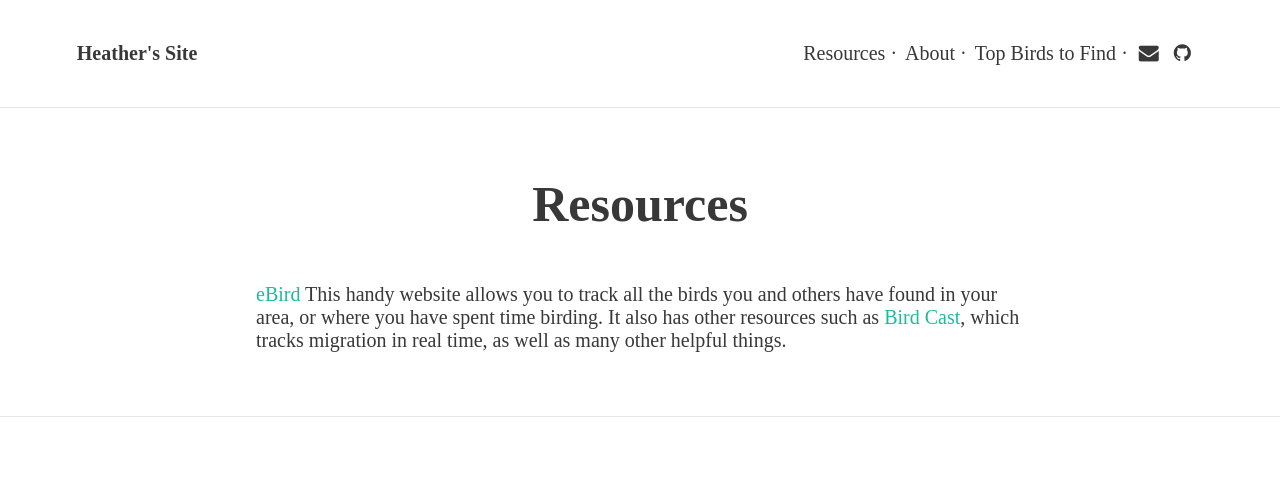
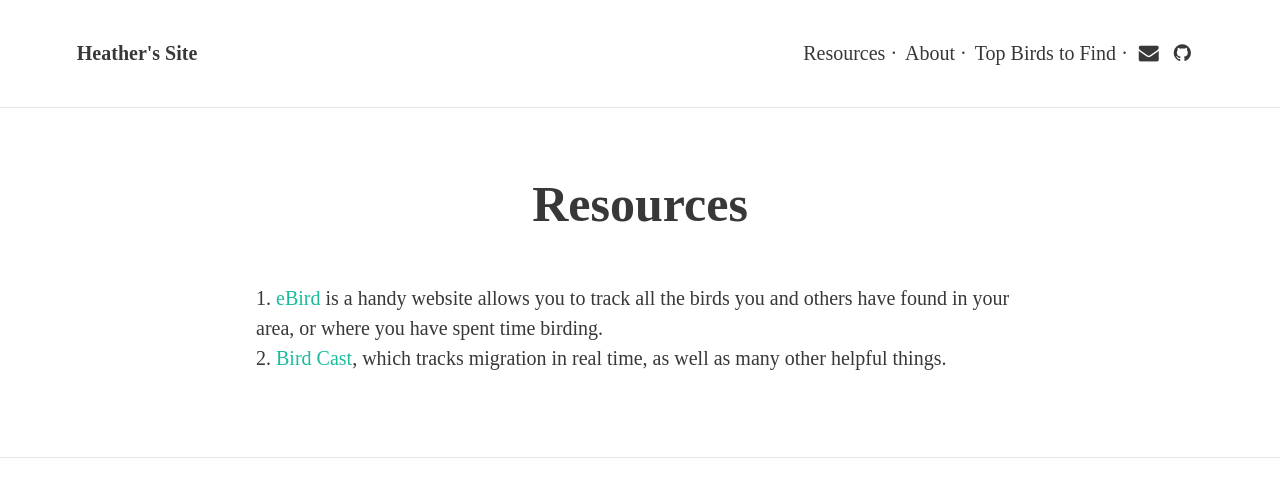
Before and after one commit to heathngordon/heathngordon.github.io, a Jekyll site: the page built from Resources.html, in a window 1280 px wide. Shown: the top 497 px of the page. Built offline with Jekyll 4.4.1, drawn with Linux system fonts in a browser that asks for light colours; nearby versions of some CDN libraries; some web fonts are replaced.

Commit message:
added an ordered list

```diff
--- a/Resources.html
+++ b/Resources.html
@@ -5,6 +5,9 @@ permalink: /resources/
 feature-img:
 ---
 
-<a href="http://ebird.org/content/ebird/">eBird</a>
+<ol>
+<li><a href="http://ebird.org/content/ebird/">eBird</a>
 
-This handy website allows you to track all the birds you and others have found in your area, or where you have spent time birding. It also has other resources such as <a href="http://birdcast.info/">Bird Cast</a>, which tracks migration in real time, as well as many other helpful things.
+is a handy website allows you to track all the birds you and others have found in your area, or where you have spent time birding. </li>
+
+<li><a href="http://birdcast.info/">Bird Cast</a>, which tracks migration in real time, as well as many other helpful things. </li>
```
